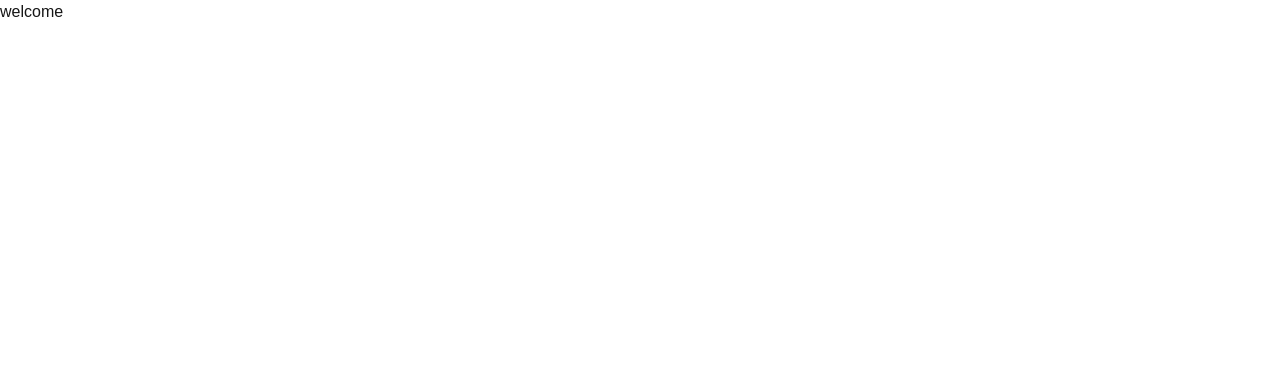
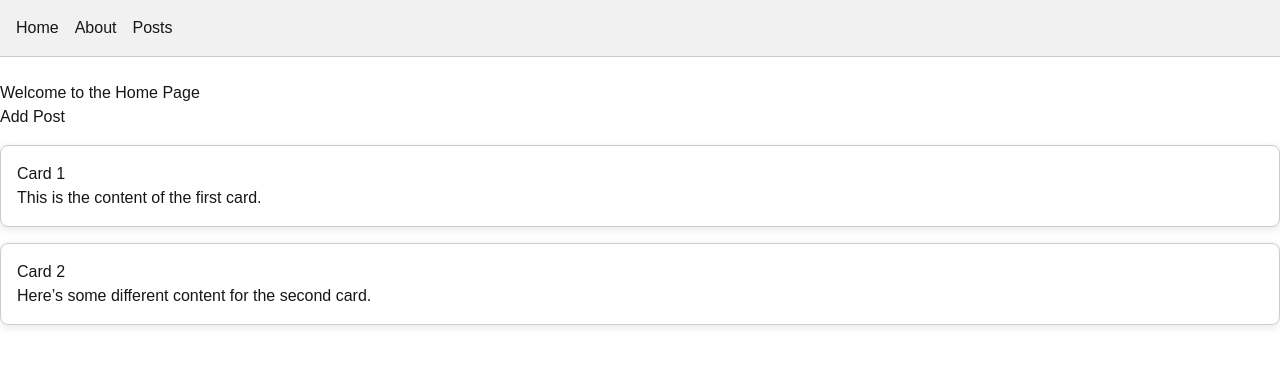
Before and after one commit to nukedragocodefreak/alx-project-0x02-setup, a Next.js app in the folder alx-project-0x02/: page / in a window 1280 px wide. Shown: the top 366 px of the page. Built offline with nearby package versions, Linux system fonts and the light colour scheme.

Commit message:
add changes

```diff
--- a/alx-project-0x02/components/layout/Header.tsx
+++ b/alx-project-0x02/components/layout/Header.tsx
@@ -1,15 +1,21 @@
+import React from "react";
 import Link from "next/link";
-import React from "react";
 
-const Header = () =>{
-    return(
-      <header style={{ padding: "10px", background: "#eee" }}>
-      <nav>
-        <Link href="/home" style={{ marginRight: "10px" }}>Home</Link>
+const Header: React.FC = () => {
+  return (
+    <header style={{
+      padding: "16px",
+      backgroundColor: "#f1f1f1",
+      marginBottom: "24px",
+      borderBottom: "1px solid #ccc"
+    }}>
+      <nav style={{ display: "flex", gap: "16px" }}>
+        <Link href="/home">Home</Link>
         <Link href="/about">About</Link>
+        <Link href="/posts">Posts</Link>
       </nav>
-      </header>
-    );
-}
+    </header>
+  );
+};
 
 export default Header;
--- a/alx-project-0x02/pages/index.tsx
+++ b/alx-project-0x02/pages/index.tsx
@@ -1,8 +1,35 @@
 
-export default function Home() {
+import React, { useState } from "react";
+import Header from "@/components/layout/Header";
+import Card from "@/components/common/Card";
+import PostModal from "@/components/common/PostModal";
+
+const Home = () => {
+  const [showModal, setShowModal] = useState(false);
+  const [posts, setPosts] = useState([
+    { title: "Card 1", content: "This is the content of the first card." },
+    { title: "Card 2", content: "Here’s some different content for the second card." },
+  ]);
+
+  const handleAddPost = (title: string, content: string) => {
+    setPosts((prev) => [...prev, { title, content }]);
+  };
+
   return (
     <div>
-<h1>welcome</h1>
-</div>
+      <Header />
+      <h1>Welcome to the Home Page</h1>
+      <button onClick={() => setShowModal(true)} style={{ marginBottom: "16px" }}>
+        Add Post
+      </button>
+      {posts.map((post, idx) => (
+        <Card key={idx} title={post.title} content={post.content} />
+      ))}
+      {showModal && (
+        <PostModal onClose={() => setShowModal(false)} onSave={handleAddPost} />
+      )}
+    </div>
   );
-}
+};
+
+export default Home;
```
